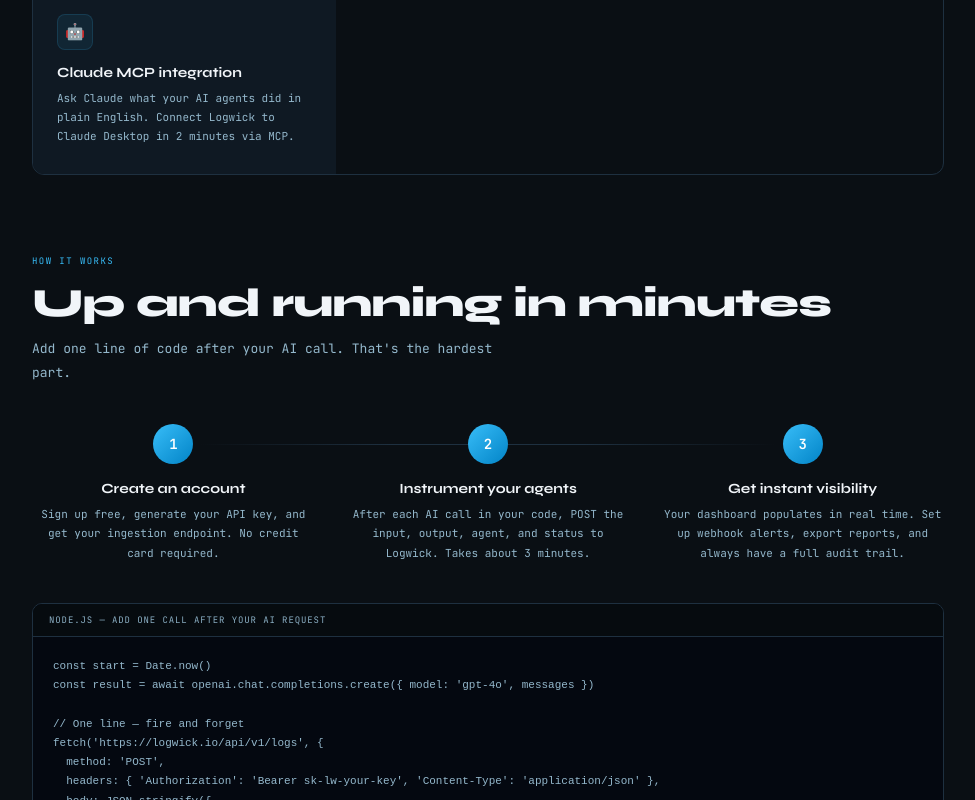
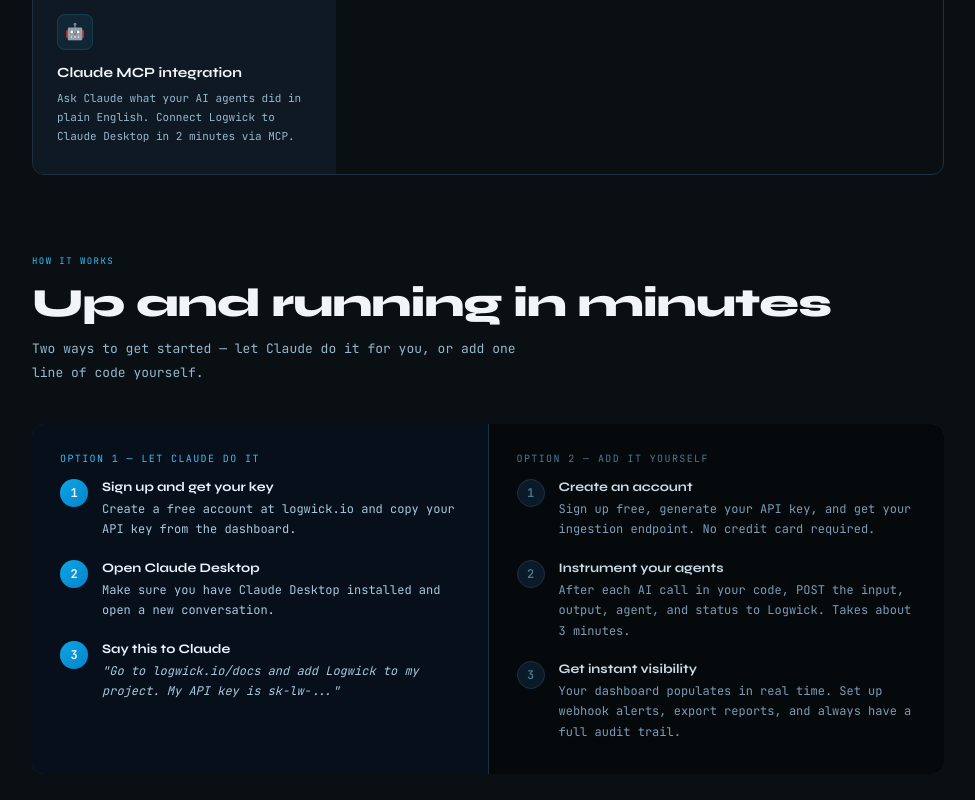
Before and after one commit to logwickio/logwick, a Next.js app: page / in a window 1280 px wide. Shown: the part 2000-2800 px from the top of the page, without its empty margins (152-1127 px from the left). Built offline with nearby package versions, Linux system fonts and the light colour scheme; no server answers.

Commit message:
Update How It Works with Claude and manual setup paths

```diff
--- a/pages/index.js
+++ b/pages/index.js
@@ -417,19 +417,45 @@
       <div className="section" id="how-it-works" style={{paddingTop:0}}>
         <div className="eyebrow2">How it works</div>
         <div className="stitle">Up and running in minutes</div>
-        <div className="ssub">Add one line of code after your AI call. That's the hardest part.</div>
-        <div className="how">
+        <div className="ssub">Two ways to get started — let Claude do it for you, or add one line of code yourself.</div>
+
+        <div style={{display:'grid',gridTemplateColumns:'1fr 1fr',gap:1,background:'#1e3040',borderRadius:12,overflow:'hidden',marginBottom:40}}>
+          <div style={{background:'#07101a',padding:'28px 28px 32px'}}>
+            <div style={{fontSize:10,color:'#38bdf8',letterSpacing:'0.14em',textTransform:'uppercase',fontFamily:"'JetBrains Mono',monospace",marginBottom:14}}>Option 1 — Let Claude do it</div>
+            <div style={{display:'flex',flexDirection:'column',gap:20}}>
+              {[
+                ['1','Sign up and get your key','Create a free account at logwick.io and copy your API key from the dashboard.'],
+                ['2','Open Claude Desktop','Make sure you have Claude Desktop installed and open a new conversation.'],
+                ['3','Say this to Claude','"Go to logwick.io/docs and add Logwick to my project. My API key is sk-lw-..."'],
+              ].map(([num,title,desc]) => (
+                <div key={num} style={{display:'flex',gap:14,alignItems:'flex-start'}}>
+                  <div style={{width:28,height:28,borderRadius:'50%',background:'linear-gradient(135deg,#0ea5e9,#0284c7)',display:'flex',alignItems:'center',justifyContent:'center',fontSize:12,fontWeight:700,color:'#fff',flexShrink:0}}>{num}</div>
+                  <div>
+                    <div style={{fontFamily:"'Syne',sans-serif",fontSize:13,fontWeight:700,color:'#e8f4fb',marginBottom:4}}>{title}</div>
+                    <div style={{fontSize:12,color:'#a8c8dc',lineHeight:1.7,fontStyle:num==='3'?'italic':undefined}}>{desc}</div>
+                  </div>
+                </div>
+              ))}
+            </div>
+          </div>
+          <div style={{background:'#06090c',padding:'28px 28px 32px'}}>
+            <div style={{fontSize:10,color:'#4a7a90',letterSpacing:'0.14em',textTransform:'uppercase',fontFamily:"'JetBrains Mono',monospace",marginBottom:14}}>Option 2 — Add it yourself</div>
+            <div style={{display:'flex',flexDirection:'column',gap:20}}>
               {[
                 ['1','Create an account','Sign up free, generate your API key, and get your ingestion endpoint. No credit card required.'],
                 ['2','Instrument your agents','After each AI call in your code, POST the input, output, agent, and status to Logwick. Takes about 3 minutes.'],
                 ['3','Get instant visibility','Your dashboard populates in real time. Set up webhook alerts, export reports, and always have a full audit trail.'],
               ].map(([num,title,desc]) => (
-            <div key={num} className="step">
-              <div className="step-num">{num}</div>
-              <div className="step-title">{title}</div>
-              <div className="step-desc">{desc}</div>
+                <div key={num} style={{display:'flex',gap:14,alignItems:'flex-start'}}>
+                  <div style={{width:28,height:28,borderRadius:'50%',background:'#0a1a28',border:'1px solid #1e3040',display:'flex',alignItems:'center',justifyContent:'center',fontSize:12,fontWeight:700,color:'#4a7a90',flexShrink:0}}>{num}</div>
+                  <div>
+                    <div style={{fontFamily:"'Syne',sans-serif",fontSize:13,fontWeight:700,color:'#c8dce8',marginBottom:4}}>{title}</div>
+                    <div style={{fontSize:12,color:'#7a9db5',lineHeight:1.7}}>{desc}</div>
+                  </div>
                 </div>
               ))}
+            </div>
+          </div>
         </div>
         <div className="code-block">
           <div className="code-head"><span>Node.js — add one call after your AI request</span></div>
```
Lines whose indentation alone changed are shown as unchanged.
